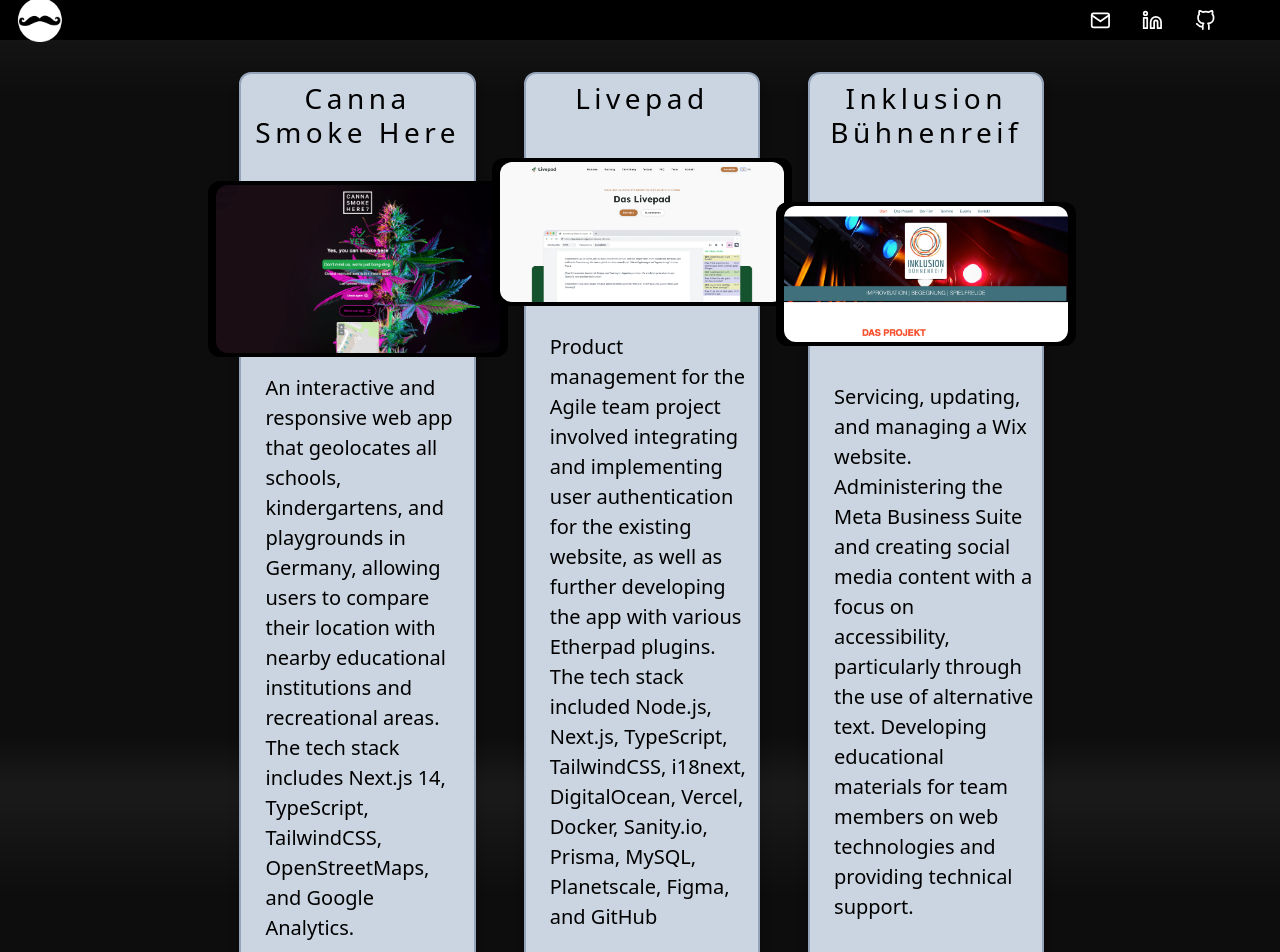
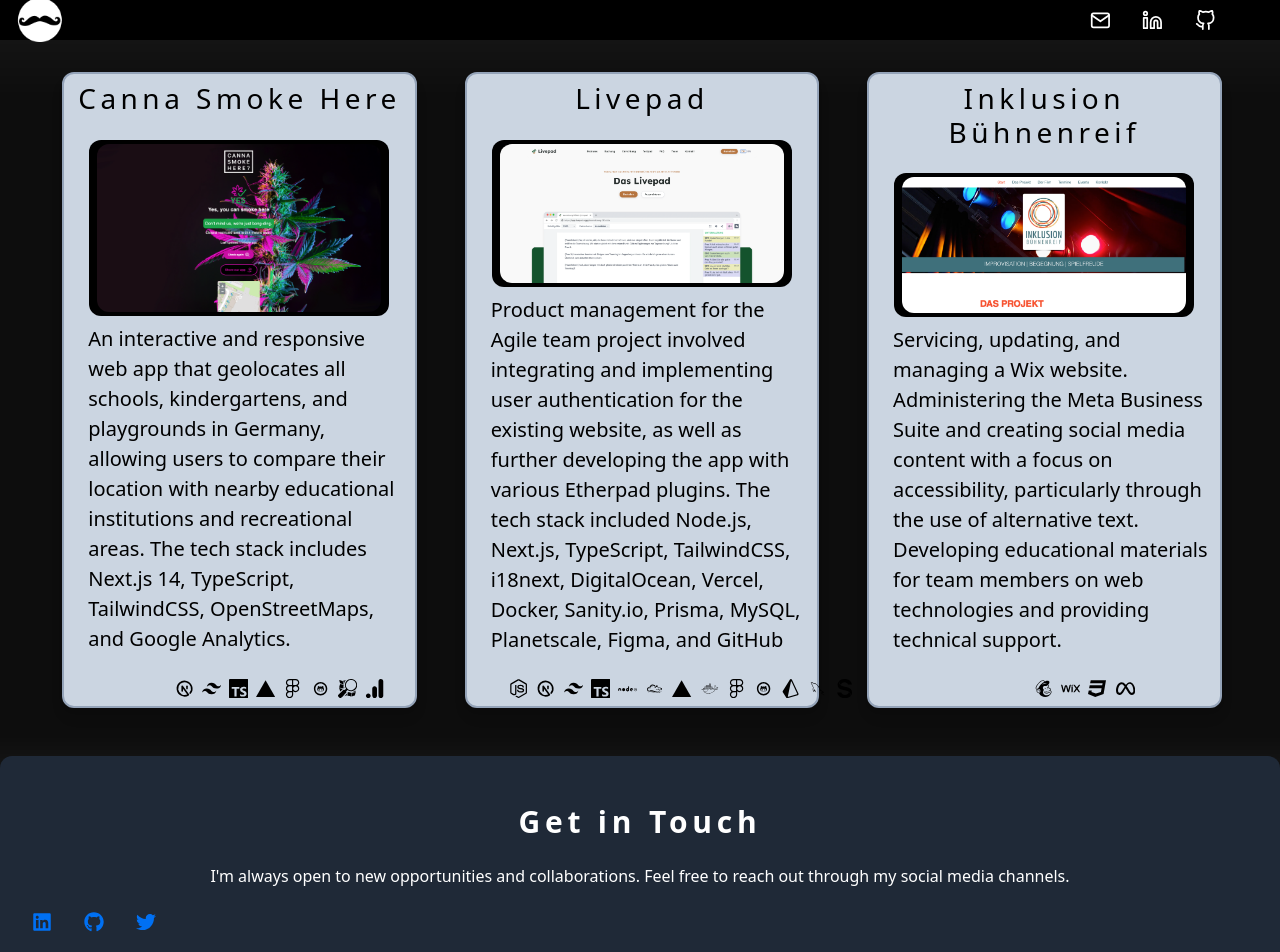
Before and after one commit to federerkristijan/kf-web, a Next.js app: page /projects in a window 1280 px wide. Shown: the top 952 px of the page. Built offline with nearby package versions, Linux system fonts and the light colour scheme.

Commit message:
contact in projects

```diff
--- a/src/app/globals.css
+++ b/src/app/globals.css
@@ -203,12 +203,12 @@
   flex-direction: column;
   align-items: center;
   justify-content: space-between;
-  gap: 1rem;
+  gap: 0.5rem;
   padding: 0.5rem;
   border-radius: 0.75rem;
   box-shadow: 0 10px 15px -3px rgba(0, 0, 0, 0.1),
               0 4px 6px -2px rgba(0, 0, 0, 0.05);
-  width: 20%;
+  width: 30%;
   height: 100%;
   background-color: #cbd5e1;
   border: 2px solid #94a3b8;
@@ -244,6 +244,17 @@
 }
 
 /* Projects - end */
+
+.contact-section {
+  padding-top: 3rem;
+  padding-left: 2rem;
+}
+
+.contact-icons {
+  display: flex;
+  gap: 2rem;
+  font-size: 1.3rem;
+}
 
 .hero-section {
   display: flex;
--- a/src/app/projects/page.tsx
+++ b/src/app/projects/page.tsx
@@ -1,13 +1,16 @@
+import ContactSection from "@/components/pages/ContactSection";
 import ProjectsSection from "@/components/pages/ProjectsSection";
 import { projectsTitles, projectsVars } from "@/utils/variables";
 
 export default async function Projects() {
-
   return (
-    <ProjectsSection
-      title={projectsTitles.title}
-      subtitle={projectsTitles.subtitle}
-      projects={projectsVars}
-    />
+    <>
+      <ProjectsSection
+        title={projectsTitles.title}
+        subtitle={projectsTitles.subtitle}
+        projects={projectsVars}
+      />
+      <ContactSection />
+    </>
   );
 }
--- /dev/null
+++ b/src/components/pages/ContactSection.tsx
@@ -0,0 +1,43 @@
+import Link from "next/link";
+import { FaGithub, FaLinkedin, FaTwitter } from "react-icons/fa";
+import { FiGithub, FiLinkedin, FiMail } from "react-icons/fi";
+
+const ContactSection = () => {
+  return (
+    <div className="contact-section mt-12 p-8 bg-gray-800 text-white rounded-xl shadow-lg">
+      <h2 className="contact-title text-3xl font-semibold text-center mb-6">
+        Get in Touch
+      </h2>
+      <p className="contact-description text-center mb-6">
+        I&apos;m always open to new opportunities and collaborations. Feel free to
+        reach out through my social media channels.
+      </p>
+      <div className="contact-icons">
+        <Link
+          href="https://www.linkedin.com/in/yourprofile"
+          target="_blank"
+          rel="noreferrer"
+        >
+          <FaLinkedin size={20} />
+        </Link>
+        <Link
+          href="https://github.com/yourprofile"
+          target="_blank"
+          rel="noreferrer"
+        >
+          <FaGithub size={20} />
+        </Link>
+        <Link
+          href="https://twitter.com/yourprofile"
+          target="_blank"
+          rel="noreferrer"
+        >
+          <FaTwitter size={20} />
+        </Link>
+        {/* Add more social links as needed */}
+      </div>
+    </div>
+  );
+};
+
+export default ContactSection;
```
